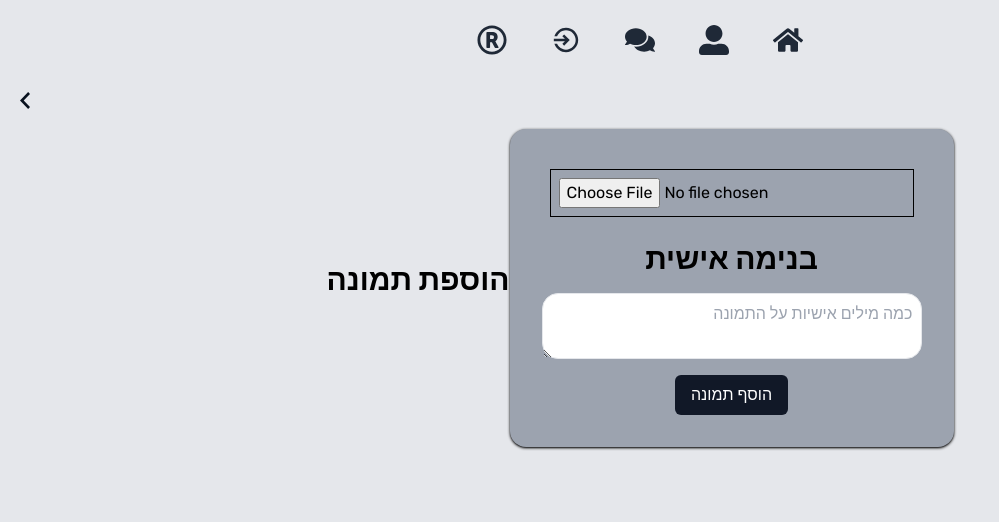
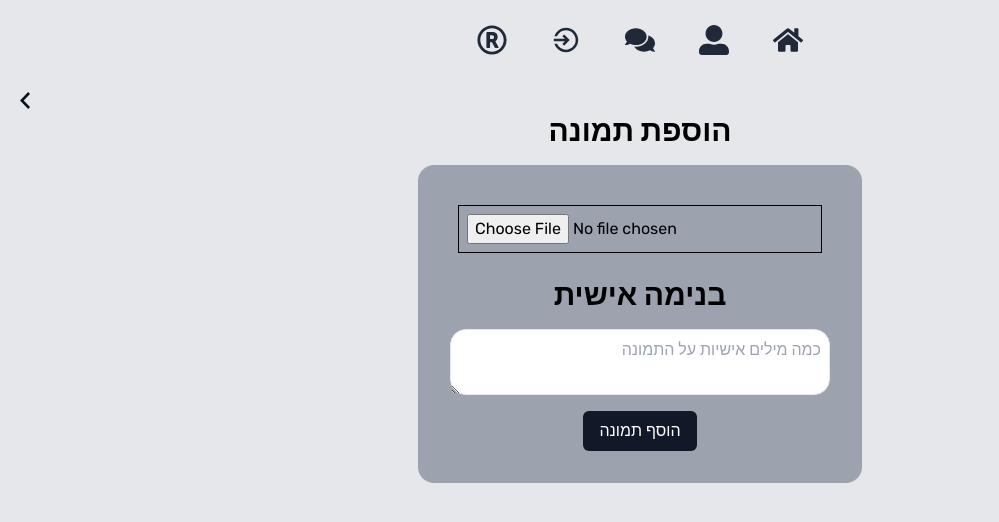
Before and after one commit to shevibr0/war, a React (Create React App) app in the folder frontend/war/: page /soldierInfo/1/addPicture in a window 1280 px wide. Shown: the top 522 px of the page, without its empty margins (0-999 px from the left). Built offline with nearby package versions, Linux system fonts and the light colour scheme.

Commit message:
add picture

```diff
--- a/frontend/war/src/components/AddPicture.jsx
+++ b/frontend/war/src/components/AddPicture.jsx
@@ -139,12 +139,12 @@ const AddPicture = () => {
             <div className='flex items-center mb-1'>
                 <img className="mt-3 ml-5 w-[10px] mr-15 " src="/חץ חזור.svg" alt="Logo" onClick={() => nav(-1)} />
             </div>
-            <div className='flex justify-center items-center'>
-                <h2 className="text-3xl font-bold">הוספת תמונה</h2>
+            <div className='text-center'>
+                <h2 className="flex justify-center  text-3xl font-bold">הוספת תמונה</h2>
                 {alertMessage && <p style={{ color: 'red' }}>{alertMessage}</p>}
                 {error && <p style={{ color: 'red' }}>{error}</p>}
                 <div className="flex justify-center bg-gray-200">
-                    <form onSubmit={handleSubmit} className="bg-gray-400 space-y-4 p-8  mt-4 rounded-2xl shadow shadow-black">
+                    <form onSubmit={handleSubmit} className="bg-gray-400 space-y-4 p-8  mt-4 rounded-2xl shadow-2 shadow-black text-center">
                         <div>
                             <input className="rounded-2xl text-center" type="file" accept="image/*" onChange={(e) => setImage(e.target.files[0])} required className='p-2 m-2 border border-black' />
                         </div>
```
